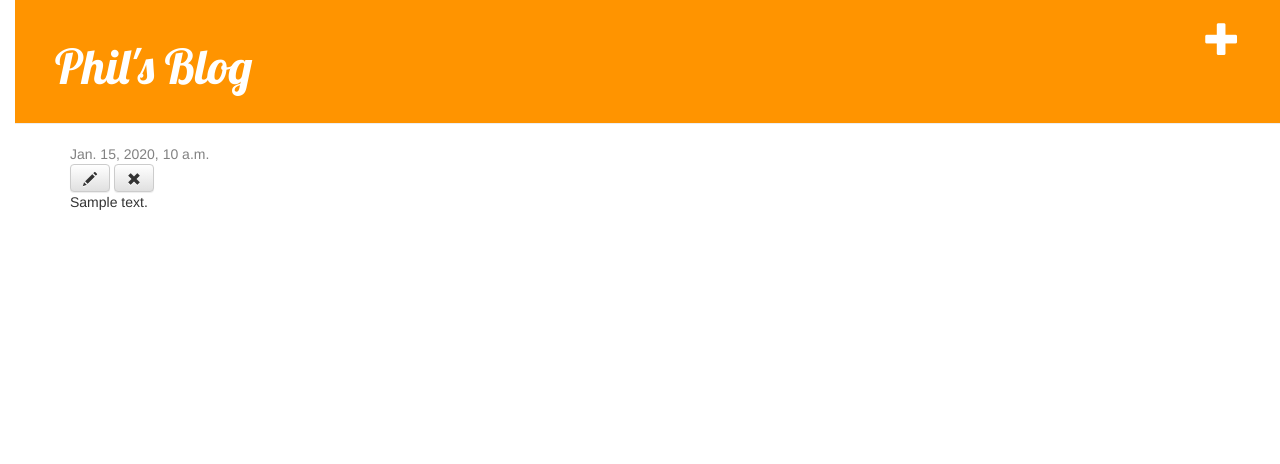
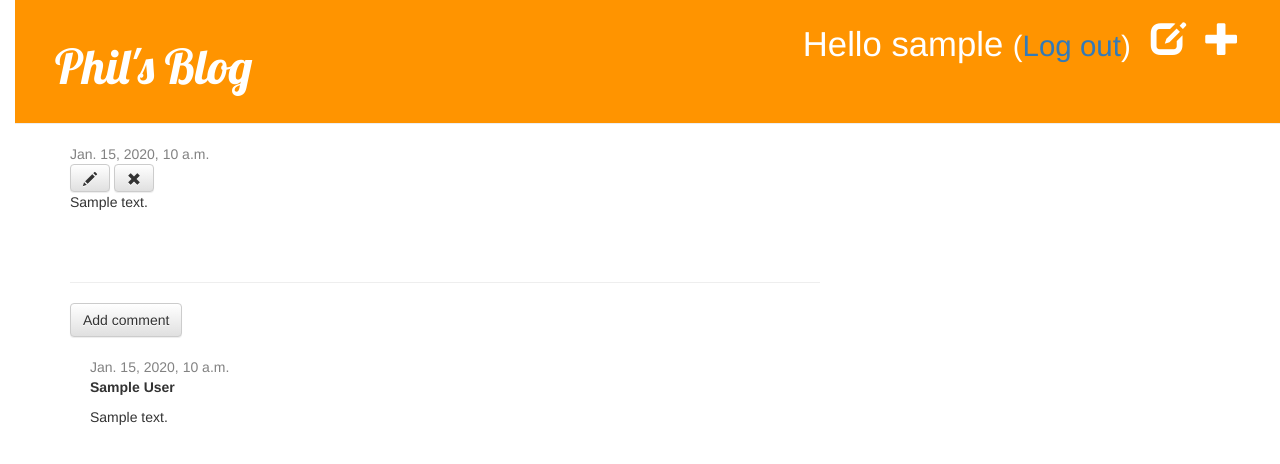
Before and after one commit to Listener-Watcher/my-first-blog, a Django app: page /post/1/ in a window 1280 px wide. Shown: the top 464 px of the page. Run offline with Django 3.2, Linux system fonts and the light colour scheme; a user stored in the database is signed in; tables that the repository leaves empty hold one stand-in row (values such as "Sample post"); some libraries are stand-ins or nearby versions.

Commit message:
eventually

```diff
--- a/Blog/settings.py
+++ b/Blog/settings.py
@@ -14,7 +14,7 @@ https://docs.djangoproject.com/en/1.8/ref/settings/
 import os
 
 BASE_DIR = os.path.dirname(os.path.dirname(os.path.abspath(__file__)))
-
+LOGIN_REDIRECT_URL = '/'
 
 # Quick-start development settings - unsuitable for production
 # See https://docs.djangoproject.com/en/1.8/howto/deployment/checklist/
--- a/Blog/urls.py
+++ b/Blog/urls.py
@@ -15,7 +15,10 @@ Including another URLconf
 from django.conf.urls import include, url
 from django.contrib import admin
 
+from django.contrib.auth import views
 urlpatterns = [
     url(r'^admin/', include(admin.site.urls)),
 	url(r'', include('app_blog.urls')),
+	url(r'^accounts/login/$',views.login, name='login'),
+	url(r'^accounts/logout/$',views.logout,name='logout',kwargs={'next_page':'/'}),
 ]
--- a/app_blog/admin.py
+++ b/app_blog/admin.py
@@ -1,4 +1,5 @@
 from django.contrib import admin
-from .models import Post
+from .models import Post, Comment
 
 admin.site.register(Post)
+admin.site.register(Comment)
--- a/app_blog/models.py
+++ b/app_blog/models.py
@@ -16,3 +16,20 @@ class Post(models.Model):
 	#return a string
 	def __str__(self):
 		return self.title
+
+class Comment(models.Model):
+	post=models.ForeignKey('app_blog.Post',related_name='comments')
+	author=models.CharField(max_length=200)
+	text=models.TextField()
+	created_date=models.DateTimeField(default=timezone.now)
+	approved_comment=models.BooleanField(default=False)
+
+	def approve(self):
+		self.approved_comment=True;
+		self.save()
+
+	def approved_comments(self):
+		return self.comments.filter(approved_comment=True)
+
+	def __str__(self):
+		return self.text
--- a/app_blog/static/css/app_blog.css
+++ b/app_blog/static/css/app_blog.css
@@ -54,3 +54,7 @@ body {
 	padding-left: 15px;
 
 }
+
+.comment {
+		margin:20px 0px 20px 20px;
+}
--- a/app_blog/templates/app_blog/base.html
+++ b/app_blog/templates/app_blog/base.html
@@ -11,6 +11,10 @@
 		<div class="page-header">
 		{%if user.is_authenticated%}
 			<a href="{% url 'post_new' %}" class="top-menu"><span class="glyphicon glyphicon-plus"></span></a>
+			<a href="{% url 'post_draft_list' %}" class="top-menu"><span class="glyphicon glyphicon-edit"></span></a>
+			<p class="top-menu">Hello {{ user.username }} <small>(<a href="{% url 'logout' %}">Log out</a>)</small></p>
+		{%else%}
+			 <a href="{% url 'login' %}" class="top-menu"><span class="glyphicon glyphicon-lock"></span></a>
 		{%endif%}
 			<h1><a href="/">Phil's Blog</a></h1>
 		</div>
--- a/app_blog/templates/app_blog/post_detail.html
+++ b/app_blog/templates/app_blog/post_detail.html
@@ -15,4 +15,23 @@
 		<h1{{post.title}}</h1>
 		<p>{{post.text|linebreaksbr}}</p>
 	</div>
+	<hr>
+	<a class="btn btn-default" href="{% url 'add_comment_to_post' pk=post.pk %}">Add comment</a>
+	{%for comment in post.comments.all%}
+		{%if user.is_authenticated or comment.approved_comment%}
+			<div class="comment">
+				<div class="date">
+				{{comment.created_date}}
+				{%if not comment.approved_comment%}
+					<a class="btn btn-default" href="{% url 'comment_remove' pk=comment.pk %}"><span class="glyphicon glyphicon-remove"></span></a>
+					<a class="btn btn-default" href="{% url 'comment_approve' pk=comment.pk %}"><span class="glyphicon glyphicon-ok"></span></a>
+				{%endif%}
+				</div>
+				<strong>{{comment.author}}</strong>
+				<p>{{comment.text|linebreaks}}</p>
+			</div>
+		{%endif%}
+	{%empty%}
+		<p>No comments here yet :(</p>
+	{%endfor%}
 {%endblock%}
--- a/app_blog/templates/app_blog/post_list.html
+++ b/app_blog/templates/app_blog/post_list.html
@@ -7,6 +7,7 @@
 			</div>
 				<h1><a href="{%url 'post_detail' pk=post.pk%}">{{post.title}}</a></h1>
 				<p>{{post.text|linebreaksbr}}</p>
+				<a href="{% url 'post_detail' pk=post.pk %}">Comments: {{ post.approved_comments.count }}</a>
 		</div>
 	{%endfor%}
 {%endblock%}
--- a/app_blog/urls.py
+++ b/app_blog/urls.py
@@ -9,5 +9,8 @@ urlpatterns = [
 	url(r'^drafts/$', views.post_draft_list, name='post_draft_list'),
 	url(r'^post/(?P<pk>\d+)/publish/$', views.post_publish, name='post_publish'),
 	url(r'^post/(?P<pk>\d+)/remove/$', views.post_remove, name='post_remove'),
+	url(r'^post/(?P<pk>\d+)/comment/$',views.add_comment_to_post,name='add_comment_to_post'),
+	url(r'^comment/(?P<pk>\d+)/approve/$',views.comment_approve,name='comment_approve'),
+	url(r'^comment/(?P<pk>\d+)/remove/$',views.comment_remove,name='comment_remove'),
 
 ]
--- a/app_blog/views.py
+++ b/app_blog/views.py
@@ -1,7 +1,8 @@
+from django.contrib.auth.decorators import login_required
 from django.shortcuts import render,get_object_or_404,redirect
 from django.utils import timezone
-from .models import Post
-from .forms import PostForm
+from .models import Post,Comment
+from .forms import PostForm, CommentForm
 
 def post_list(request):
 	posts=Post.objects.filter(published_date__lte=timezone.now()).order_by('published_date')
@@ -11,6 +12,7 @@ def post_detail(request, pk):
 	post = get_object_or_404(Post, pk=pk)
 	return render(request, 'app_blog/post_detail.html',{'post':post})
 
+@login_required
 def post_new(request):
 	if request.method == "POST":
 		form = PostForm(request.POST)
@@ -23,6 +25,7 @@ def post_new(request):
 		form = PostForm()
 	return render(request,'app_blog/post_edit.html',{'form':form})
 
+@login_required
 def post_edit(request,pk):
 	post = get_object_or_404(Post,pk=pk)
 	if request.method=="POST":
@@ -37,16 +40,44 @@ def post_edit(request,pk):
 		form=PostForm(instance=post)
 	return render(request,'app_blog/post_edit.html',{'form':form})
 
+@login_required
 def post_draft_list(request):
 	posts = Post.objects.filter(published_date__isnull=True).order_by('created_date')
 	return render(request, 'app_blog/post_draft_list.html',{'posts':posts})
 
+@login_required
 def post_publish(request, pk):
 	post=get_object_or_404(Post, pk=pk)
 	post.publish()
 	return redirect('post_detail',pk=pk)
 
+@login_required
 def post_remove(request,pk):
 	post=get_object_or_404(Post,pk=pk)
 	post.delete()
 	return redirect('post_list')
+
+def add_comment_to_post(request,pk):
+	post=get_object_or_404(Post,pk=pk)
+	if request.method == "POST":
+		form = CommentForm(request.POST)
+		if form.is_valid():
+			comment = form.save(commit=False)
+			comment.post = post
+			comment.save()
+			return redirect('post_detail',pk=post.pk)
+	else:
+		form = CommentForm()
+	return render(request,'app_blog/add_comment_to_post.html',{'form':form})
+
+@login_required
+def comment_approve(request,pk):
+	comment=get_object_or_404(Comment,pk=pk)
+	comment.approve()
+	return redirect('post_detail',pk=comment.post.pk)
+
+@login_required
+def comment_remove(request,pk):
+	comment=get_object_or_404(Comment,pk=pk)
+	comment.delete()
+	return redirect('post_detail',pk=comment.post.pk)
```
Also changed, not shown: app_blog/forms.py (+7 -1 lines), app_blog/templates/app_blog/add_comment_to_post.html (added, +9 -0 lines), app_blog/templates/registration/login.html (added, +24 -0 lines), app_blog/migrations/0002_comment.py (added).
